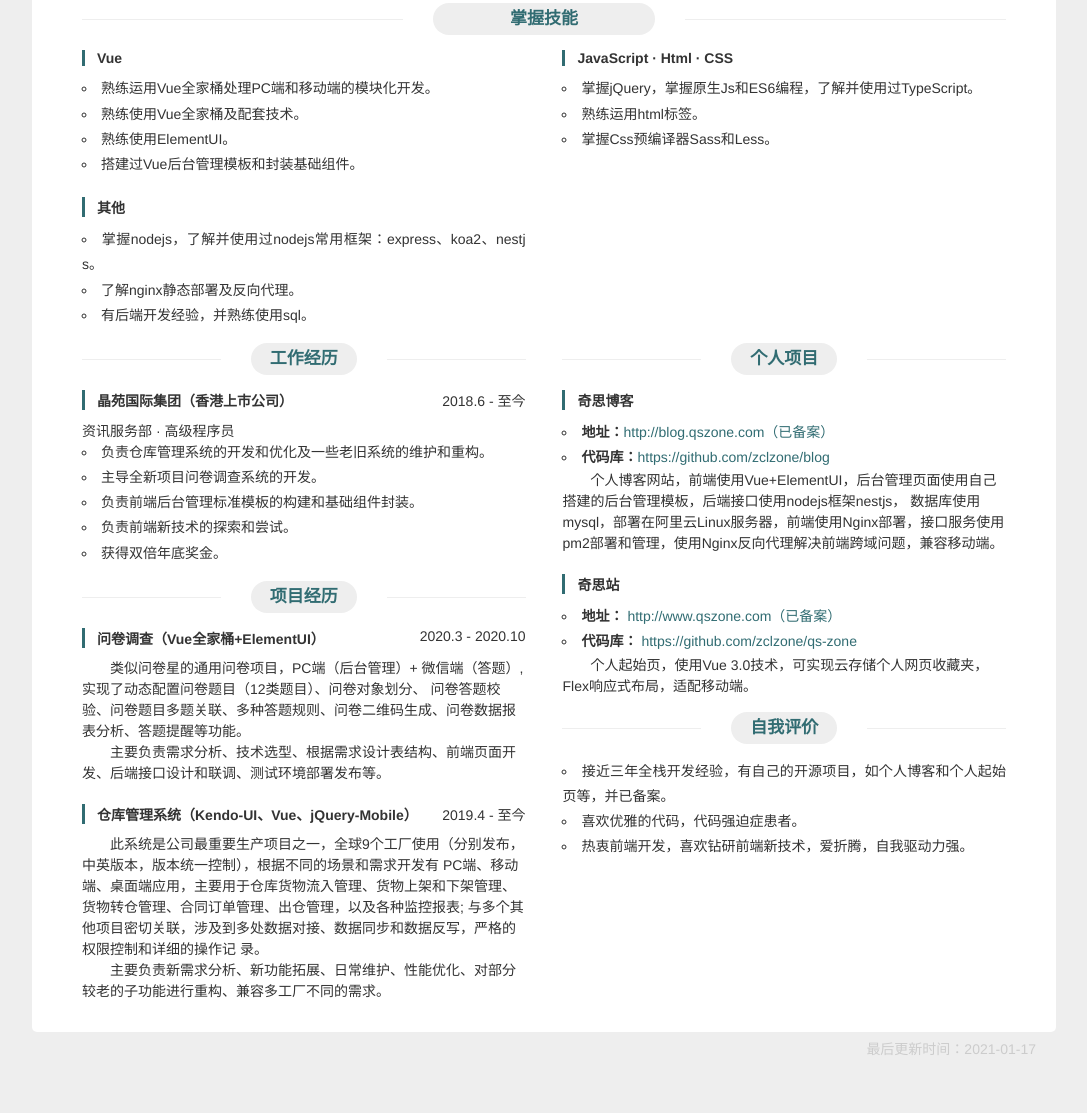
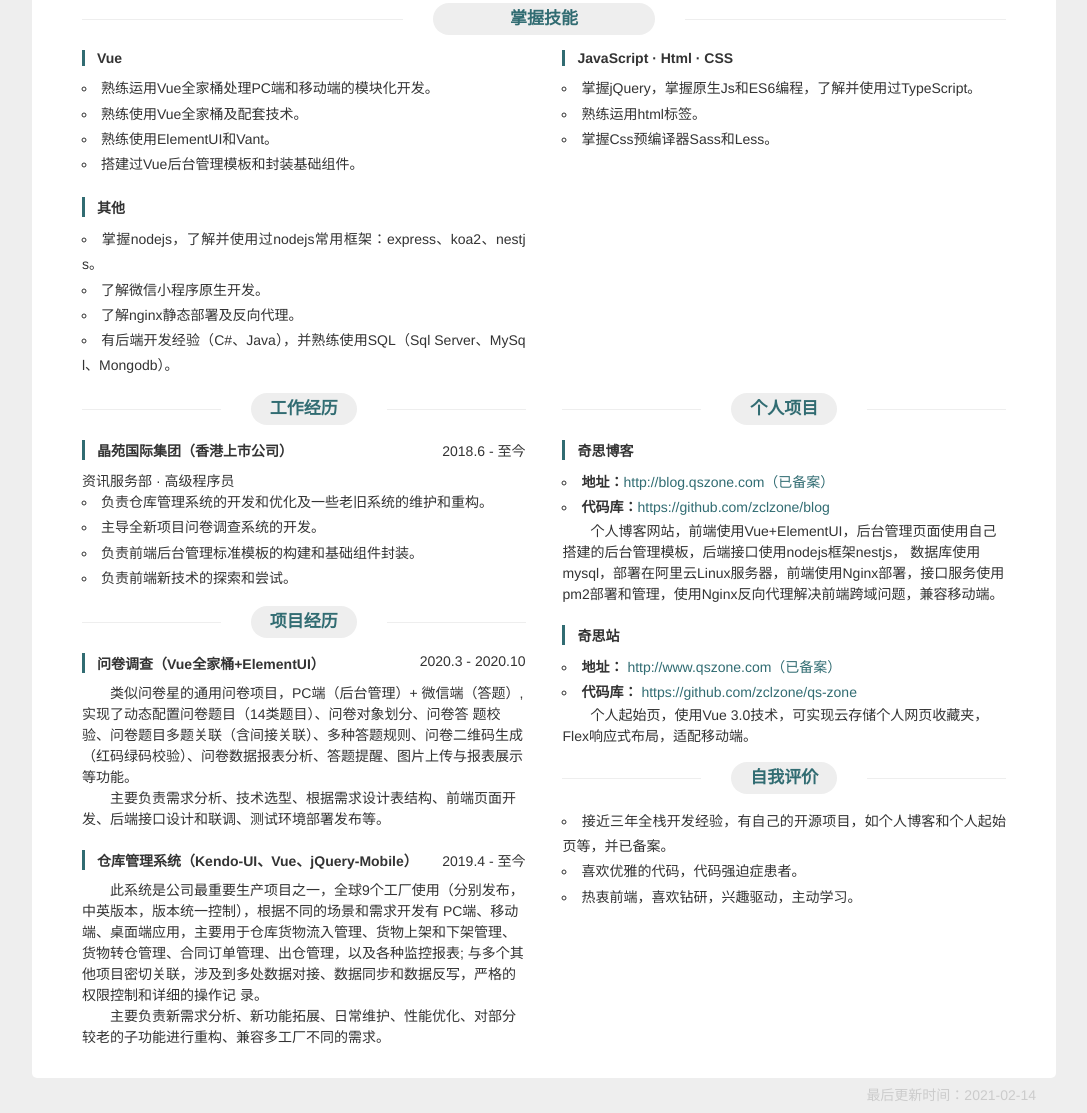
Before and after one commit to zclzone/resume, a plain HTML site: page index.html in a window 1280 px wide. Shown: the part 333-1446 px from the top of the page, without its empty margins (96-1183 px from the left). Before the commit the page ends 1400 px from the top, so only its background shows below. Drawn offline with Linux system fonts and the light colour scheme; a small style sheet from the web is missing.

Commit message:
更新问卷内容

```diff
--- a/index.html
+++ b/index.html
@@ -69,7 +69,7 @@
               <ul class="item-content">
                 <li>熟练运用Vue全家桶处理PC端和移动端的模块化开发。</li>
                 <li>熟练使用Vue全家桶及配套技术。</li>
-                <li>熟练使用ElementUI。</li>
+                <li>熟练使用ElementUI和Vant。</li>
                 <li>搭建过Vue后台管理模板和封装基础组件。</li>
               </ul>
             </div>
@@ -93,8 +93,9 @@
             <div class="item-bd">
               <ul class="item-content">
                 <li>掌握nodejs，了解并使用过nodejs常用框架：express、koa2、nestjs。</li>
+                <li>了解微信小程序原生开发。</li>
                 <li>了解nginx静态部署及反向代理。</li>
-                <li>有后端开发经验，并熟练使用sql。</li>
+                <li>有后端开发经验（C#、Java），并熟练使用SQL（Sql Server、MySql、Mongodb）。</li>
               </ul>
             </div>
           </div>
@@ -120,7 +121,6 @@
                     <li>主导全新项目问卷调查系统的开发。</li>
                     <li>负责前端后台管理标准模板的构建和基础组件封装。</li>
                     <li>负责前端新技术的探索和尝试。</li>
-                    <li>获得双倍年底奖金。</li>
                   </ul>
                 </div>
               </div>
@@ -138,8 +138,8 @@
                   <span>2020.3 - 2020.10</span>
                 </header>
                 <div class="item-bd">
-                  <p>类似问卷星的通用问卷项目，PC端（后台管理）+ 微信端（答题）,实现了动态配置问卷题目（12类题目）、问卷对象划分、
-                    问卷答题校验、问卷题目多题关联、多种答题规则、问卷二维码生成、问卷数据报表分析、答题提醒等功能。
+                  <p>类似问卷星的通用问卷项目，PC端（后台管理）+ 微信端（答题）,实现了动态配置问卷题目（14类题目）、问卷对象划分、问卷答
+                    题校验、问卷题目多题关联（含间接关联）、多种答题规则、问卷二维码生成（红码绿码校验）、问卷数据报表分析、答题提醒、图片上传与报表展示等功能。
                   </p>
                   <p>主要负责需求分析、技术选型、根据需求设计表结构、前端页面开发、后端接口设计和联调、测试环境部署发布等。</p>
                 </div>
@@ -218,7 +218,7 @@
                   <ul class="item-content">
                     <li>接近三年全栈开发经验，有自己的开源项目，如个人博客和个人起始页等，并已备案。</li>
                     <li>喜欢优雅的代码，代码强迫症患者。</li>
-                    <li>热衷前端开发，喜欢钻研前端新技术，爱折腾，自我驱动力强。</li>
+                    <li>热衷前端，喜欢钻研，兴趣驱动，主动学习。</li>
                   </ul>
                 </div>
               </div>
@@ -231,7 +231,7 @@
     </div>
   </main>
   <footer class="footer">
-    <span href="./张传龙-2.5年经验-Web前端工程师.pdf" class="">最后更新时间：2021-01-17</span>
+    <span href="./张传龙-2.5年经验-Web前端工程师.pdf" class="">最后更新时间：2021-02-14</span>
   </footer>
 </body>
 
```
Also changed, not shown: 1 other file.
